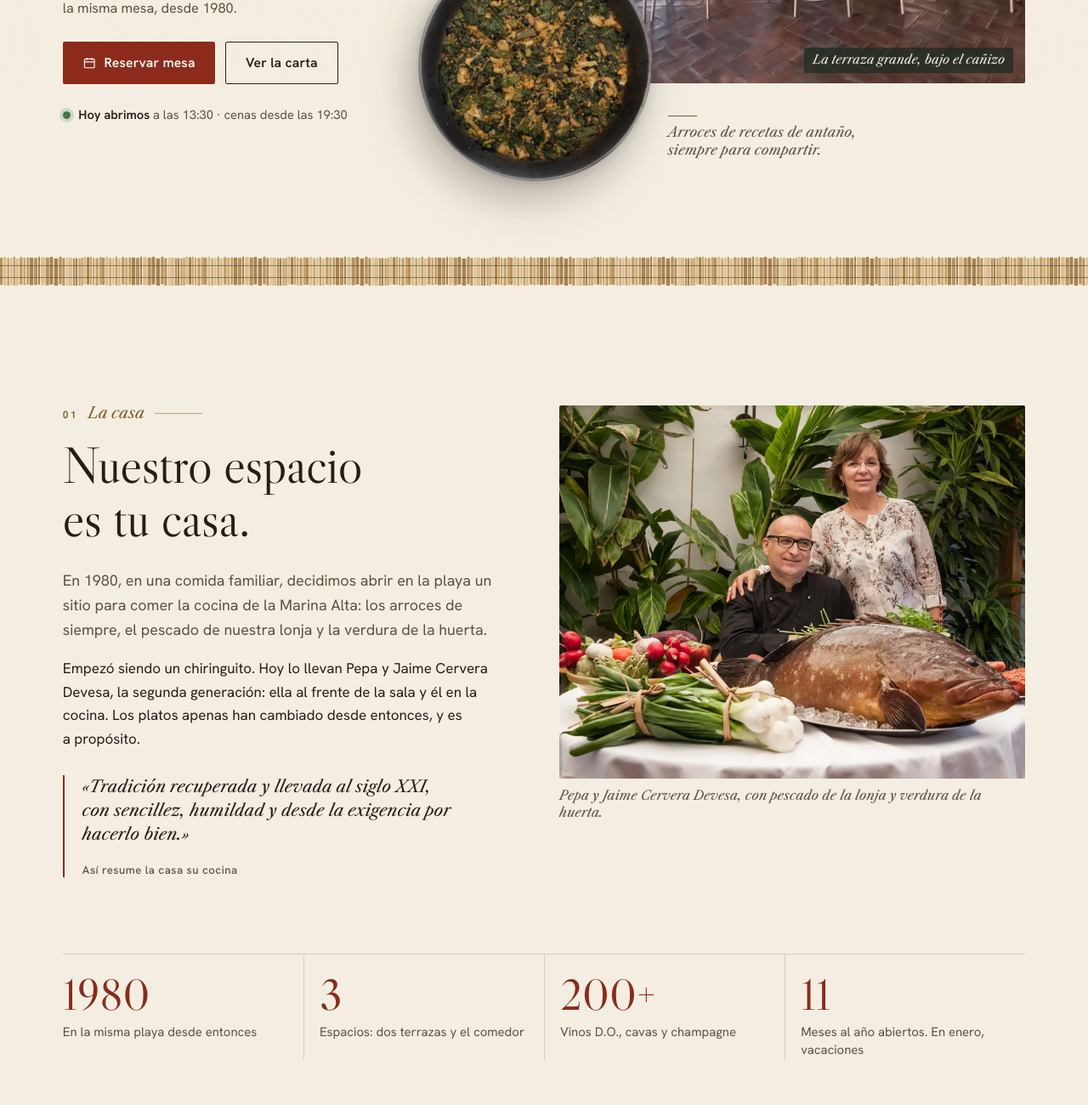
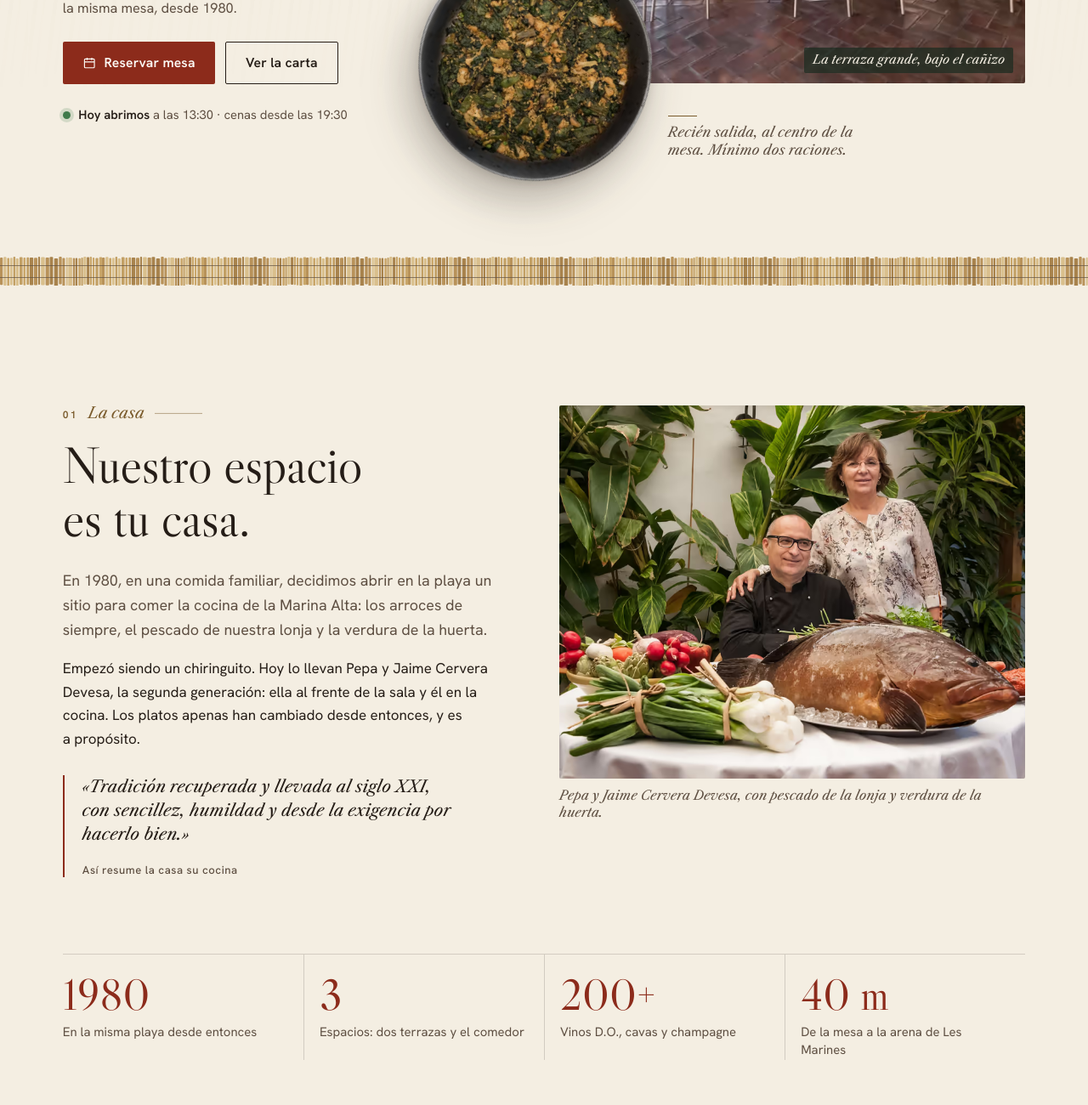
Before and after one commit to AlexSivera/casa-federico-denia, a website: page index.html in a window 1280 px wide. Shown: the part 580-1880 px from the top of the page at 85% size. Drawn offline with Linux system fonts and the light colour scheme.

Commit message:
Portada: la paella se posa en la mesa al cargar; cifra de 40 m a la arena
Co-Authored-By: Claude Opus 5.5 <noreply@anthropic.com>

```diff
--- a/assets/css/styles.css
+++ b/assets/css/styles.css
@@ -174,6 +174,9 @@ abbr[title] { text-decoration: none; cursor: help; }
   will-change: transform;
 }
 .escena__paella img { width: 100%; height: 100%; }
+/* La paella se posa en la mesa al cargar: entra girando y se asienta */
+.js .escena__paella picture { animation: posa-paella 1.5s cubic-bezier(.2, .75, .25, 1) .25s both; }
+@keyframes posa-paella { from { opacity: 0; transform: translate(-28px, 34px) rotate(-70deg) scale(.9); } to { opacity: 1; transform: none; } }
 .escena__nota { position: absolute; left: calc(min(46%, 400px) + clamp(-140px, -9vw, -40px) + 18px); bottom: 26px; margin: 0; font: italic 400 1rem/1.3 var(--f-libro); color: var(--tinta-suave); max-width: 14em; }
 .escena__nota::before { content: ''; display: block; width: 34px; height: 1px; background: var(--canyis-osc); margin-bottom: 8px; }
 
--- a/index.html
+++ b/index.html
@@ -126,7 +126,7 @@
           <div class="escena__paella" data-gira>
             <picture><source type="image/avif" srcset="assets/img/paella-cenital-420.avif 420w, assets/img/paella-cenital-720.avif 720w, assets/img/paella-cenital-1100.avif 1100w" sizes="(max-width: 860px) 62vw, 400px"><source type="image/webp" srcset="assets/img/paella-cenital-420.webp 420w, assets/img/paella-cenital-720.webp 720w, assets/img/paella-cenital-1100.webp 1100w" sizes="(max-width: 860px) 62vw, 400px"><img src="assets/img/paella-cenital-720.png" srcset="assets/img/paella-cenital-420.png 420w, assets/img/paella-cenital-720.png 720w, assets/img/paella-cenital-1100.png 1100w" sizes="(max-width: 860px) 62vw, 400px" width="1100" height="1100" alt="Paella recién salida, vista desde arriba" fetchpriority="high" decoding="async"></picture>
           </div>
-          <p class="escena__nota">Arroces de recetas de antaño, siempre para compartir.</p>
+          <p class="escena__nota">Recién salida, al centro de la mesa. Mínimo dos raciones.</p>
         </div>
       </div>
     </section>
@@ -158,7 +158,7 @@
           <div><dt>1980</dt><dd>En la misma playa desde entonces</dd></div>
           <div><dt>3</dt><dd>Espacios: dos terrazas y el comedor</dd></div>
           <div><dt>200+</dt><dd>Vinos D.O., cavas y champagne</dd></div>
-          <div><dt>11</dt><dd>Meses al año abiertos. En enero, vacaciones</dd></div>
+          <div><dt>40 m</dt><dd>De la mesa a la arena de Les Marines</dd></div>
         </dl>
       </div>
     </section>
```
Also changed, not shown: _plantillas/index.html (+2 -2 lines).
